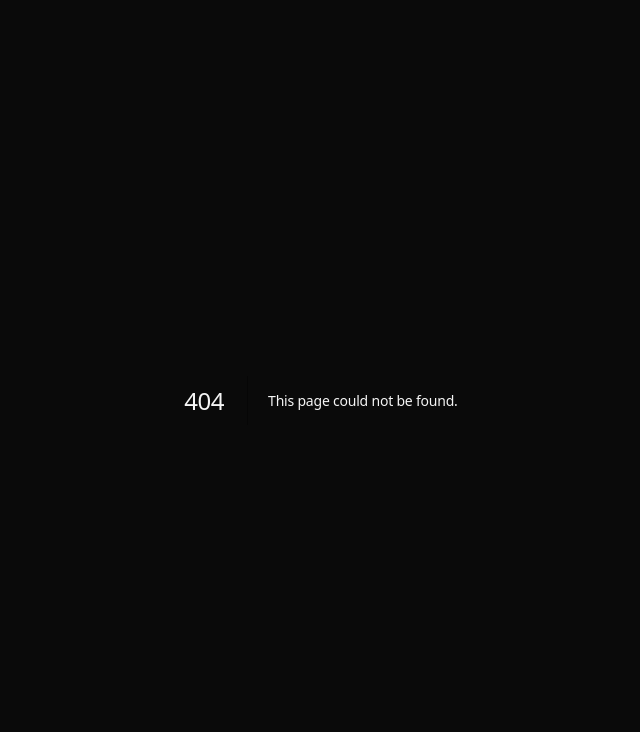
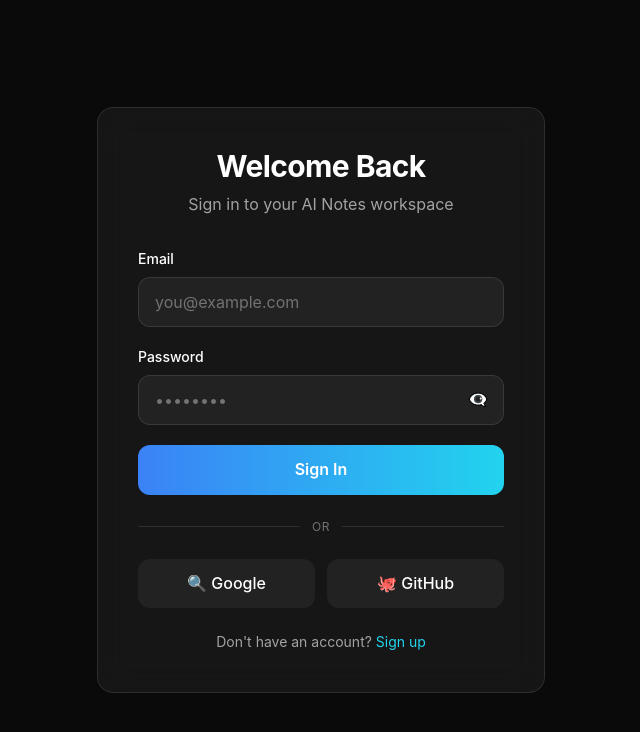
Before and after one commit to Simarjeet112/ai-notes-workspace, a Next.js app: page /auth/login in a window 1280 px wide. Before the commit this address had no page. Shown: the top 732 px of the page, without its empty margins (314-954 px from the left). Built offline with nearby package versions, Linux system fonts and the light colour scheme.

Commit message:
feat: add premium login page with cinematic design and smooth interactions

```diff
--- /dev/null
+++ b/src/app/auth/login/page.tsx
@@ -0,0 +1,226 @@
+'use client';
+
+import React, { useState } from 'react';
+import { motion } from 'framer-motion';
+import Link from 'next/link';
+
+/**
+ * AUTHENTICATION PAGE - LOGIN
+ * Premium glassmorphism with cinematic motion
+ */
+
+interface LoginFormState {
+  email: string;
+  password: string;
+  isLoading: boolean;
+  error: string | null;
+}
+
+const LoginPage: React.FC = () => {
+  const [formState, setFormState] = useState<LoginFormState>({
+    email: '',
+    password: '',
+    isLoading: false,
+    error: null,
+  });
+  const [showPassword, setShowPassword] = useState(false);
+
+  const handleInputChange = (e: React.ChangeEvent<HTMLInputElement>) => {
+    const { name, value } = e.target;
+    setFormState((prev) => ({
+      ...prev,
+      [name]: value,
+      error: null,
+    }));
+  };
+
+  const handleSubmit = async (e: React.FormEvent) => {
+    e.preventDefault();
+    setFormState((prev) => ({ ...prev, isLoading: true }));
+
+    // Simulated API call
+    await new Promise((resolve) => setTimeout(resolve, 1500));
+
+    setFormState((prev) => ({
+      ...prev,
+      isLoading: false,
+      error: 'Demo mode - use any credentials',
+    }));
+  };
+
+  return (
+    <main className="relative w-full min-h-screen bg-neutral-950 overflow-hidden flex items-center justify-center px-4">
+      {/* Background effects */}
+      <div className="absolute inset-0 -z-10">
+        <motion.div
+          className="absolute top-0 left-1/4 w-96 h-96 bg-blue-500/20 rounded-full blur-3xl"
+          animate={{
+            y: [0, 50, 0],
+            opacity: [0.3, 0.5, 0.3],
+          }}
+          transition={{ duration: 8, repeat: Infinity }}
+        />
+        <motion.div
+          className="absolute bottom-0 right-1/4 w-96 h-96 bg-purple-500/20 rounded-full blur-3xl"
+          animate={{
+            y: [0, -50, 0],
+            opacity: [0.3, 0.5, 0.3],
+          }}
+          transition={{ duration: 8, repeat: Infinity, delay: 2 }}
+        />
+      </div>
+
+      {/* Content */}
+      <motion.div
+        initial={{ opacity: 0, y: 20 }}
+        animate={{ opacity: 1, y: 0 }}
+        transition={{ duration: 0.8, ease: [0.16, 1, 0.3, 1] }}
+        className="w-full max-w-md"
+      >
+        {/* Card */}
+        <div className="relative p-8 md:p-10 rounded-2xl border border-white/10 backdrop-blur-xl bg-white/5">
+          {/* Glow effect */}
+          <motion.div
+            className="absolute inset-0 rounded-2xl opacity-0"
+            animate={{
+              boxShadow: [
+                '0 0 40px rgba(14, 165, 233, 0.1)',
+                '0 0 60px rgba(14, 165, 233, 0.2)',
+                '0 0 40px rgba(14, 165, 233, 0.1)',
+              ],
+            }}
+            transition={{ duration: 3, repeat: Infinity }}
+          />
+
+          <div className="relative z-10">
+            {/* Header */}
+            <motion.div
+              initial={{ opacity: 0, y: 10 }}
+              animate={{ opacity: 1, y: 0 }}
+              transition={{ delay: 0.1, duration: 0.6 }}
+              className="text-center mb-8"
+            >
+              <h1 className="text-3xl font-bold text-white mb-2">Welcome Back</h1>
+              <p className="text-neutral-400">Sign in to your AI Notes workspace</p>
+            </motion.div>
+
+            {/* Form */}
+            <motion.form
+              initial={{ opacity: 0 }}
+              animate={{ opacity: 1 }}
+              transition={{ delay: 0.2, duration: 0.6 }}
+              onSubmit={handleSubmit}
+              className="space-y-5"
+            >
+              {/* Email field */}
+              <div>
+                <label className="block text-sm font-medium text-white mb-2">
+                  Email
+                </label>
+                <input
+                  type="email"
+                  name="email"
+                  value={formState.email}
+                  onChange={handleInputChange}
+                  placeholder="you@example.com"
+                  className="w-full px-4 py-3 rounded-lg bg-white/5 border border-white/10 text-white placeholder-neutral-500 focus:outline-none focus:border-cyan-400/50 focus:ring-2 focus:ring-cyan-400/20 transition-all duration-300"
+                />
+              </div>
+
+              {/* Password field */}
+              <div>
+                <label className="block text-sm font-medium text-white mb-2">
+                  Password
+                </label>
+                <div className="relative">
+                  <input
+                    type={showPassword ? 'text' : 'password'}
+                    name="password"
+                    value={formState.password}
+                    onChange={handleInputChange}
+                    placeholder="••••••••"
+                    className="w-full px-4 py-3 rounded-lg bg-white/5 border border-white/10 text-white placeholder-neutral-500 focus:outline-none focus:border-cyan-400/50 focus:ring-2 focus:ring-cyan-400/20 transition-all duration-300"
+                  />
+                  <button
+                    type="button"
+                    onClick={() => setShowPassword(!showPassword)}
+                    className="absolute right-4 top-1/2 -translate-y-1/2 text-neutral-400 hover:text-white transition-colors"
+                  >
+                    {showPassword ? '👁️' : '👁️‍🗨️'}
+                  </button>
+                </div>
+              </div>
+
+              {/* Error state */}
+              {formState.error && (
+                <motion.div
+                  initial={{ opacity: 0, y: -10 }}
+                  animate={{ opacity: 1, y: 0 }}
+                  className="p-3 rounded-lg bg-red-500/10 border border-red-500/30 text-red-300 text-sm"
+                >
+                  {formState.error}
+                </motion.div>
+              )}
+
+              {/* Submit button */}
+              <motion.button
+                whileHover={{ scale: 1.02 }}
+                whileTap={{ scale: 0.98 }}
+                disabled={formState.isLoading}
+                type="submit"
+                className="w-full py-3 rounded-lg bg-gradient-to-r from-blue-500 to-cyan-400 text-white font-semibold hover:shadow-glow-lg transition-all duration-300 disabled:opacity-50 disabled:cursor-not-allowed"
+              >
+                {formState.isLoading ? (
+                  <motion.span
+                    animate={{ opacity: [0.6, 1, 0.6] }}
+                    transition={{ duration: 1.5, repeat: Infinity }}
+                  >
+                    Signing in...
+                  </motion.span>
+                ) : (
+                  'Sign In'
+                )}
+              </motion.button>
+            </motion.form>
+
+            {/* Divider */}
+            <div className="flex items-center gap-3 my-6">
+              <div className="flex-1 h-px bg-white/10" />
+              <span className="text-xs text-neutral-500 uppercase tracking-wider">Or</span>
+              <div className="flex-1 h-px bg-white/10" />
+            </div>
+
+            {/* Social buttons */}
+            <div className="flex gap-3">
+              {['Google', 'GitHub'].map((provider) => (
+                <motion.button
+                  key={provider}
+                  whileHover={{ scale: 1.05, y: -2 }}
+                  whileTap={{ scale: 0.95 }}
+                  className="flex-1 py-3 rounded-lg border border-white/10 bg-white/5 hover:bg-white/10 text-white font-medium transition-all duration-300"
+                >
+                  {provider === 'Google' ? '🔍' : '🐙'} {provider}
+                </motion.button>
+              ))}
+            </div>
+
+            {/* Footer */}
+            <motion.div
+              initial={{ opacity: 0 }}
+              animate={{ opacity: 1 }}
+              transition={{ delay: 0.3, duration: 0.6 }}
+              className="mt-6 text-center text-sm text-neutral-400"
+            >
+              Don't have an account?{' '}
+              <Link href="/signup" className="text-cyan-400 hover:text-cyan-300 transition-colors">
+                Sign up
+              </Link>
+            </motion.div>
+          </div>
+        </div>
+      </motion.div>
+    </main>
+  );
+};
+
+export default LoginPage;
```
